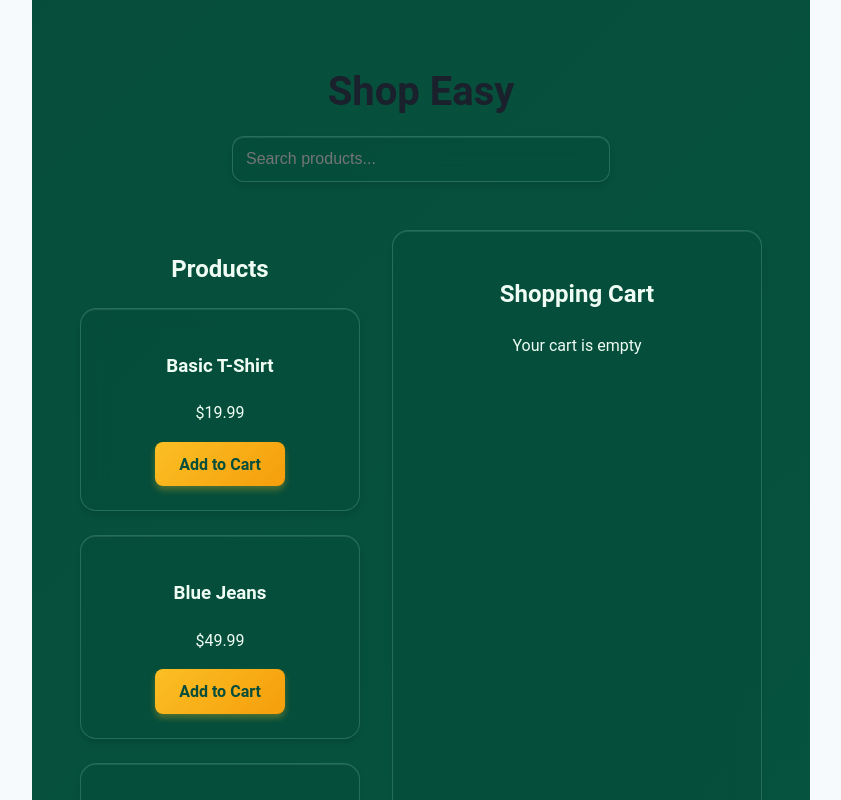
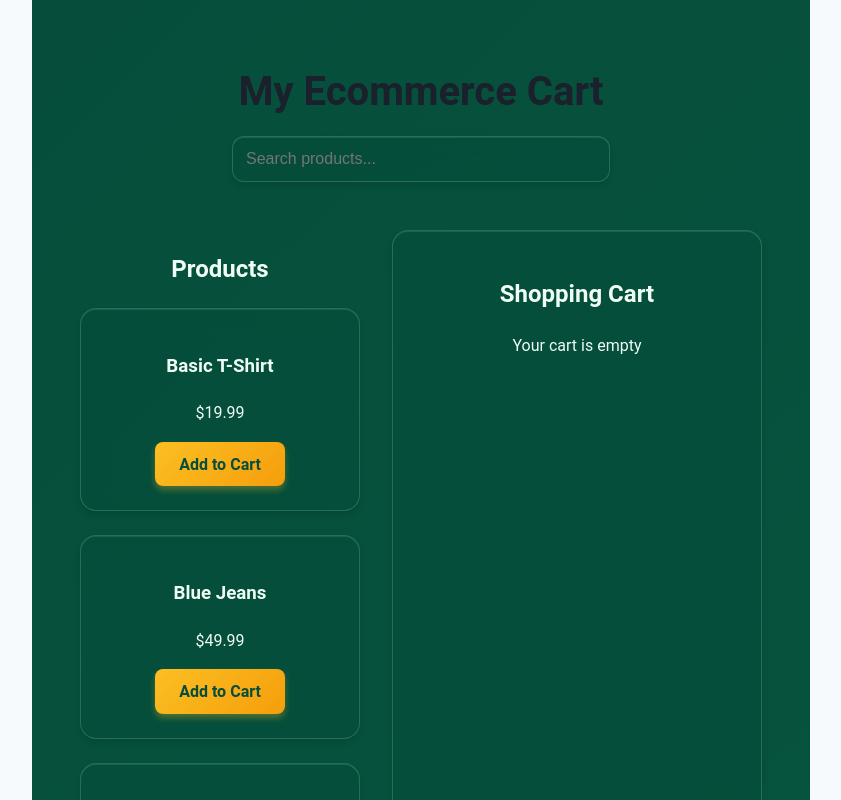
Before and after one commit to showay3000/Shopping-Cart, a React (Vite) app in the folder my-react-app/: page / in a window 1280 px wide. Shown: the top 800 px of the page, without its empty margins (219-1060 px from the left). Built offline with nearby package versions, Linux system fonts and the light colour scheme.

Commit message:
Update App.jsx with [description of changes]

```diff
--- a/my-react-app/src/App.jsx
+++ b/my-react-app/src/App.jsx
@@ -99,7 +99,7 @@ class App extends React.Component {
 
     return (
       <div className="app">
-        <h1>Shop Easy</h1>
+        <h1>My Ecommerce Cart</h1>
 
         {/* Search box */}
         <div className="search-sort">
```
